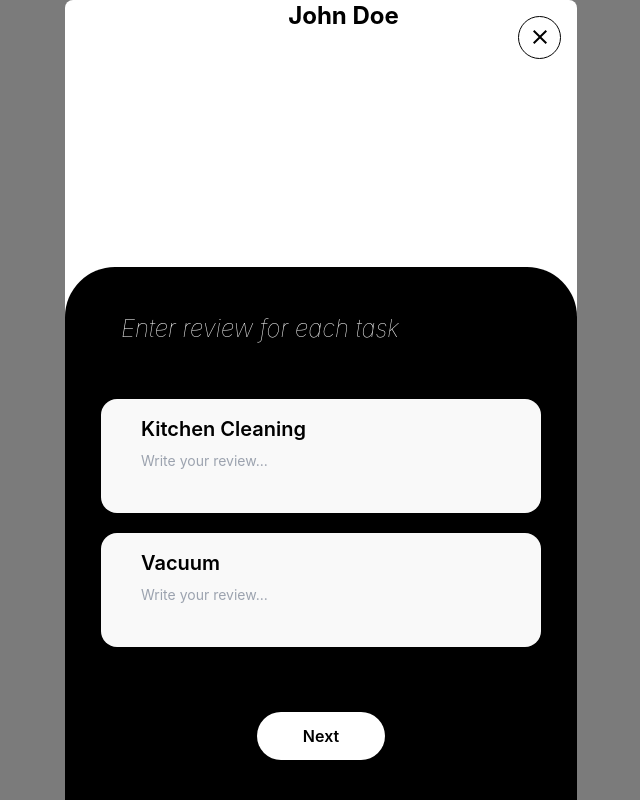
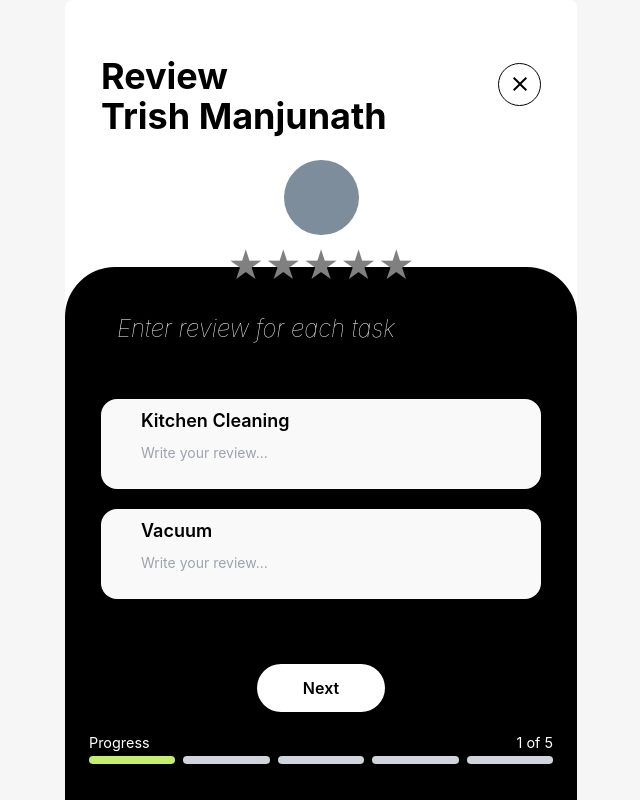
Before and after one commit to QuanNguyenDong/roomie, a React (Create React App) app in the folder frontend/: page /reviewModal in a window 1280 px wide. Shown: the whole page, without its empty margins (319-959 px from the left). Built offline with nearby package versions, Linux system fonts and the light colour scheme.

Commit message:
Added star rating system and progress bar

```diff
--- /dev/null
+++ b/frontend/src/components/common/Progressbar.js
@@ -0,0 +1,25 @@
+import React from 'react';
+
+const Progressbar = ({ currentUserIndex, totalUsers }) => {
+    return (
+        <div className="flex flex-col text-xxs text-white m-2 my-5">
+            <div className="flex justify-between">
+                <p1>Progress</p1>
+                <p1>{currentUserIndex + 1} of {totalUsers}</p1>
+            </div>
+            <div className="flex space-x-2 mt-0.5">
+                {Array.from({ length: totalUsers }, (_, index) => {
+                    const isActive = index <= currentUserIndex;
+                    return (
+                        <div
+                            key={index}
+                            className={`h-2 w-full rounded-full ${isActive ? 'bg-[#C5EE6F]' : 'bg-gray-300'} flex-1`} // if is active set to green color otherwise grye
+                        />
+                    );
+                })}
+            </div>
+        </div>
+    );
+};
+
+export default Progressbar;
--- /dev/null
+++ b/frontend/src/components/common/StarRating.js
@@ -0,0 +1,50 @@
+import "../../styling/starRating.css";
+import { useState } from "react";
+
+const DEFAULT_COUNT = 5;
+const DEFAULT_ICON = "★";
+const DEFAULT_UNSELECTED_COLOR = "grey";
+const DEFAULT_COLOR = "yellow";
+
+export default function Stars({ count, initialRating, icon, color, iconSize, readOnly}) {
+  const [rating, setRating] = useState(initialRating);
+
+  let stars = Array(count || DEFAULT_COUNT).fill(icon || DEFAULT_ICON);
+
+  const handleClick = (rating) => {
+    if (!readOnly) {
+      setRating(rating);
+      // TODO: add rating to database
+    }
+  };
+
+  return (
+    <div className="starsContainer">
+      {stars.map((item, index) => {
+        const isActiveColor = rating && index < rating;
+        let elementColor = "";
+
+        if (isActiveColor) {
+          elementColor = color || DEFAULT_COLOR;
+        } else {
+          elementColor = DEFAULT_UNSELECTED_COLOR;
+        }
+
+        return (
+          <div
+            className="star"
+            key={index}
+            style={{
+              fontSize: iconSize ? `${iconSize}px` : "14px",
+              color: elementColor,
+              filter: `${isActiveColor ? "grayscale(0%)" : "grayscale(100%)"}`,
+            }}
+            onClick={() => handleClick(index + 1)}
+          >
+            {icon ? icon : DEFAULT_ICON}
+          </div>
+        );
+      })}
+    </div>
+  );
+}
--- a/frontend/src/index.css
+++ b/frontend/src/index.css
@@ -27,3 +27,7 @@ code {
   font-family: source-code-pro, Menlo, Monaco, Consolas, 'Courier New',
     monospace;
 }
+
+.clear-styles {
+  @apply bg-transparent text-inherit border-none;
+}
--- a/frontend/src/pages/ReviewSubmissionModal.js
+++ b/frontend/src/pages/ReviewSubmissionModal.js
@@ -1,16 +1,41 @@
-import React, { useState } from "react";
-import { useNavigate } from "react-router-dom"; // Importing useNavigate for navigation
-import CloseIcon from '../svgs/Review/CloseIcon.js'; // Importing the CloseIcon component
+import React, { useState, useEffect } from "react";
+import { useNavigate } from "react-router-dom";
+import CloseIcon from '../svgs/Review/CloseIcon.js';
+import StarRating from "../components/common/StarRating.js";
+import Progressbar from "../components/common/Progressbar.js";
 
 const ReviewModal = () => {
-    // Manage modal state
-    const [modalState, setModalState] = useState({ open: true }); // Start with the modal open
+    const [modalState, setModalState] = useState({ open: true });
     const [currentUserIndex, setCurrentUserIndex] = useState(0);
     const [reviews, setReviews] = useState({});
-    const navigate = useNavigate(); // Initialize the navigate function
+    const navigate = useNavigate();
+    const [user, setUser] = useState({});
+
+    //Get logged in user
+    const fetchUserProfile = async () => {
+        try {
+            const response = await axios.get(global.route + `/users/reviewModal`, {
+                withCredentials: true,
+            });
+            const userData = response.data;
+            localStorage.setItem("user", JSON.stringify(userData));
+            setUser(userData);
+        } catch (error) {
+            console.error(error);
+        }
+    };
+
+    useEffect(() => {
+        const storedUser = JSON.parse(localStorage.getItem("user"));
+        if (!storedUser || !storedUser.answers) {
+            fetchUserProfile();
+        } else {
+            setUser(storedUser);
+        }
+    }, []);
 
     const users = [
-        { userId: "1", fullname: "John Doe" },
+        { userId: "1", fullname: "Trish Manjunath" },
         { userId: "2", fullname: "Jane Smith" },
         { userId: "3", fullname: "Alice Johnson" },
         { userId: "4", fullname: "Bob Brown" },
@@ -54,42 +79,63 @@ const ReviewModal = () => {
     const handleNext = () => {
         if (currentUserIndex < users.length - 1) {
             setCurrentUserIndex(currentUserIndex + 1);
-        } else {
-            handleClose(); // Close the modal if all reviews are done
         }
     };
 
     const handleReviewChange = (taskId, value) => {
+        // TODO: write to database
         setReviews((prev) => ({ ...prev, [taskId]: value }));
     };
 
     return (
         <>
             {modalState.open && (
-                <div className="fixed inset-0 flex items-center justify-center bg-black bg-opacity-50 z-50">
+                // TODO: remove z component later
+                <div className="fixed inset-0 flex items-center justify-center z-50">
                     <div className="bg-white w-full h-full max-w-lg rounded-lg relative flex flex-col">
+                        {/* Upper White Section */}
+                        <div className="h-1/3 py-12 px-7">
+                            {/* Header */}
+                            <div className="flex justify-between items-center m-2 mb-4">
+                                <div>
+                                    <h1 className="text-4xl font-bold m-0 p-0">Review</h1>
+                                    <h2 className="text-4xl font-bold m-0 p-0">{currentUser.fullname}</h2>
+                                </div>
                                 {/* Close Icon */}
                                 <button
                                     onClick={handleClose}
-                            className="absolute top-4 right-4 focus:outline-none"
+                                    className="pb-6"
                                 >
                                     <CloseIcon />
                                 </button>
-
-                        {/* Upper Section with User Name */}
-                        <div className="flex-grow flex items-center justify-center h-1/3">
-                            <h2 className="text-2xl font-bold">{currentUser.fullname}</h2>
+                            </div>
+                            <div className="flex flex-col justify-center items-center mt-6">
+                                {/*Profile Photo */}
+                                <span className="inline-flex items-center justify-center size-[75px] rounded-full bg-darkGrey text-lg font-semibold text-white leading-none">
+                                    <p className="text-3xl">
+                                        {user.fullname
+                                            ?.split(" ")
+                                            .map((word) => word[0])
+                                            .join("")}
+                                    </p>
+                                </span>
+                                {/*Star Rating System*/}
+                                <div className = "m-1">
+                                    <StarRating iconSize={36} initialRating={0} readOnly={false}/>
+                                </div>
+                            </div>
                         </div>
 
-                        {/* Black Container for Reviews */}
+                        {/* Lower Black Section */}
                         <div className="h-2/3 bg-black rounded-t-submission p-4 flex flex-col">
-                            <h2 className="text-2-1 italic text-white mt-7 ml-10 mb-8">Enter review for each task</h2>
+                            <h2 className="text-2-1 italic text-white mt-7 ml-9 mb-8">Enter review for each task</h2>
 
-                            {/* Scrollable Review Container */}
+                            {/* Scrollable Reviews Container */}
                             <div className="flex-grow overflow-y-auto bg-black p-5">
                                 {userTasks.map((task) => (
-                                    <div key={task.taskId} className="mb-5 bg-[#F9F9F9] p-4 pl-10 pr-10 rounded-2xl">
-                                        <h3 className="text-xl font-semibold text-black">{task.taskname}</h3>
+                                    //White tiles
+                                    <div key={task.taskId} className="mb-5 bg-[#F9F9F9] pt-2 pl-10 pr-10 rounded-2xl">
+                                        <h3 className="text-lg font-semibold text-black">{task.taskname}</h3>
                                         <textarea
                                             rows="2"
                                             placeholder="Write your review..."
@@ -105,19 +151,25 @@ const ReviewModal = () => {
                                 {currentUserIndex < users.length - 1 ? (
                                     <button
                                         onClick={handleNext}
-                                        className="my-6 bg-white text-base font-semibold w-32 h-12 rounded-3xl"
+                                        className="mt-6 bg-white text-base font-semibold w-32 h-12 rounded-3xl"
                                     >
                                         Next
                                     </button>
                                 ) : (
                                     <button
                                         onClick={handleClose}
-                                        className="my-6 bg-[#C5EE6F] text-black text-base font-semibold w-32 h-12 rounded-3xl"
+                                        className="mt-6 mb-2 bg-[#C5EE6F] text-black text-base font-semibold w-32 h-12 rounded-3xl"
                                     >
                                         Complete
                                     </button>
                                 )}
                             </div>
+
+                            {/* Progress Bars */}
+                            <Progressbar
+                                currentUserIndex={currentUserIndex}
+                                totalUsers={users.length}
+                            />
                         </div>
                     </div>
                 </div>
--- /dev/null
+++ b/frontend/src/styling/starRating.css
@@ -0,0 +1,14 @@
+.starsContainer {
+    display: flex;
+  }
+
+  .star {
+    cursor: pointer;
+    transition: all 0.1s linear;
+  }
+
+@media (hover: hover) {
+  .star:hover {
+    transform: scale(1.1);
+  }
+}
--- a/frontend/tailwind.config.js
+++ b/frontend/tailwind.config.js
@@ -23,7 +23,10 @@ module.exports = {
       borderRadius : {
         'reviews': '22px',
         'submission': '50px',
-      }
+      },
+      fontSize: {
+        'xxs': '0.9rem',
+      },
     },
   },
   plugins: [],
```
Lines whose indentation alone changed are shown as unchanged.
